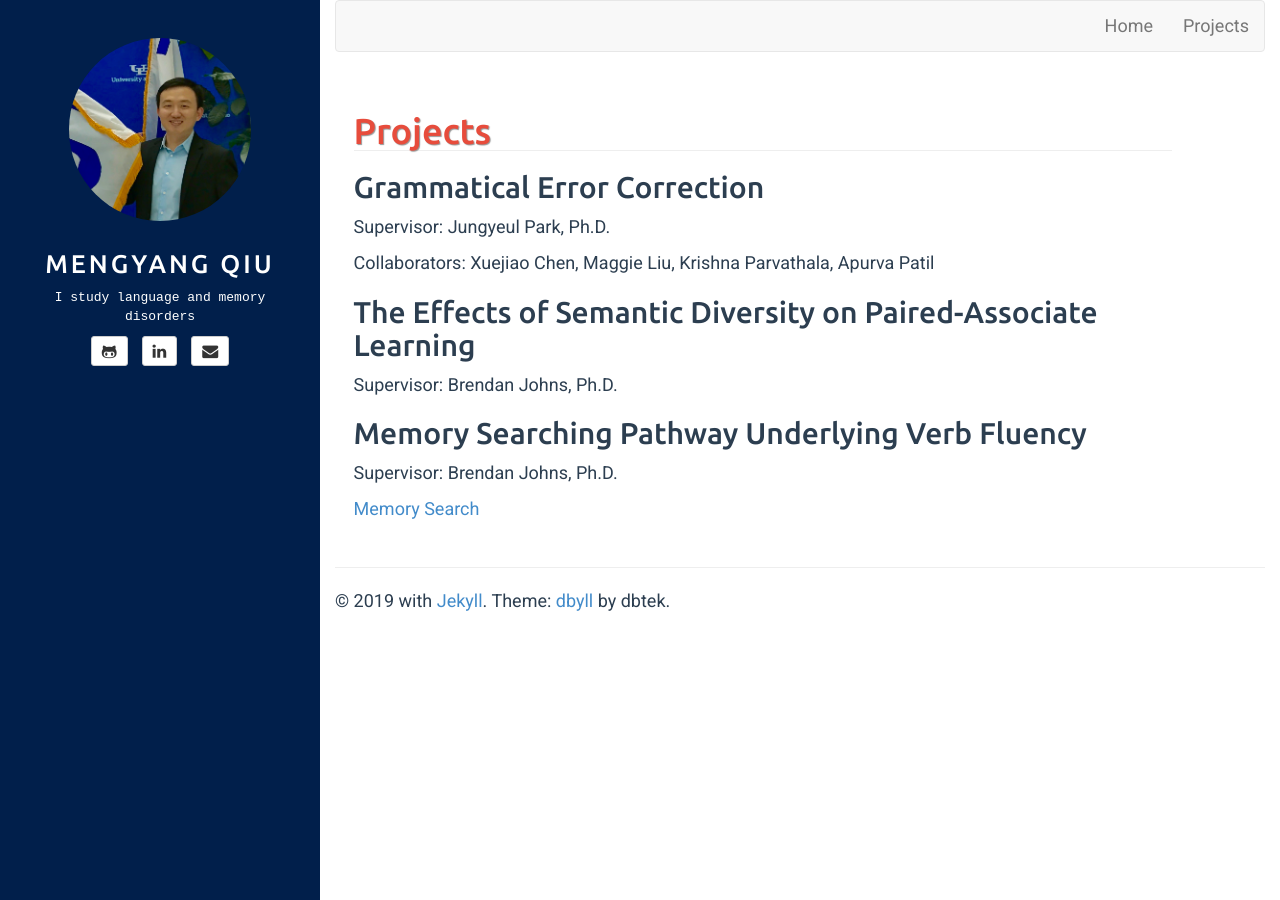
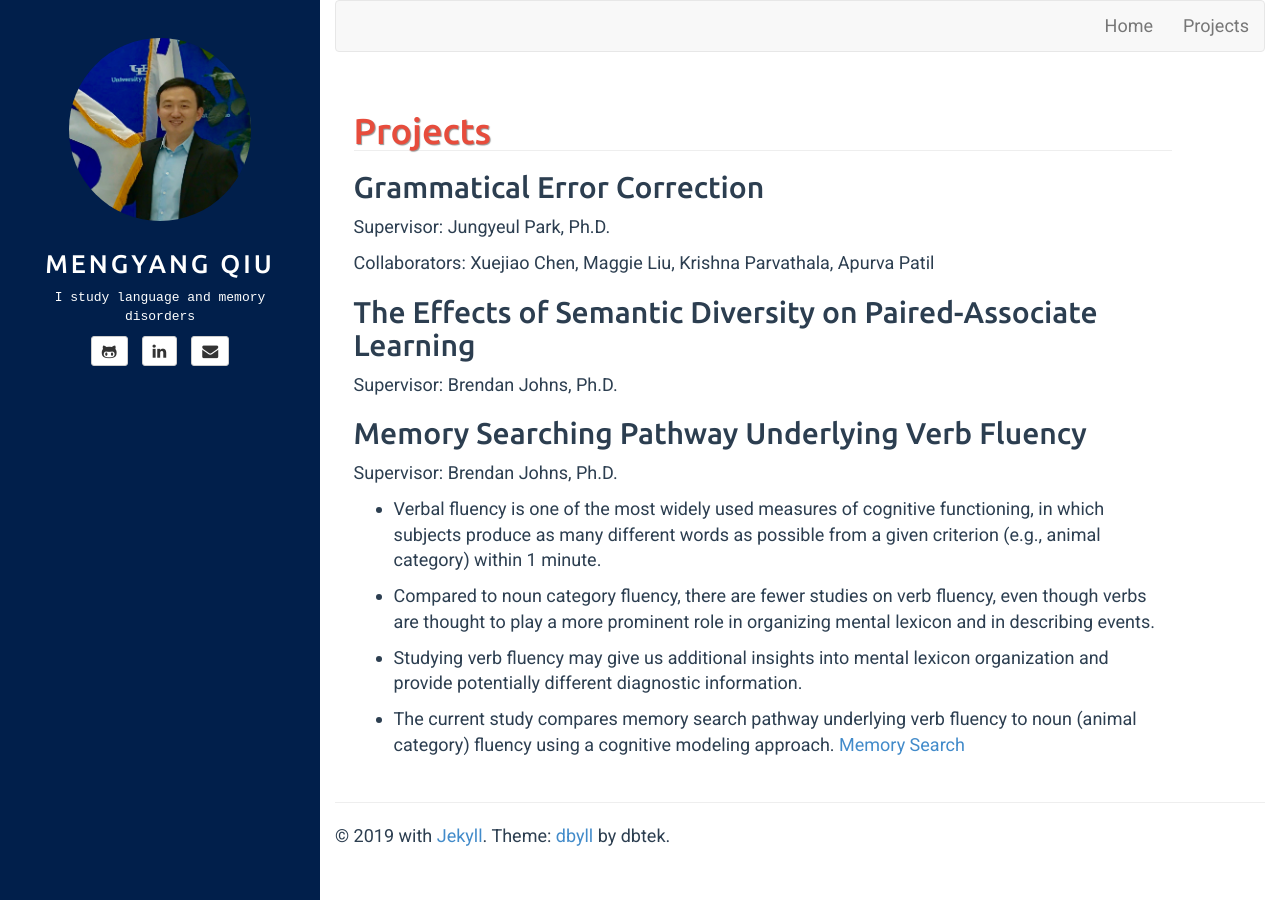
Before and after one commit to mengyangq/mengyangq.github.io, a Jekyll site: the page built from projects.html, in a window 1280 px wide. Built offline with Jekyll 4.4.1, drawn with Linux system fonts in a browser that asks for light colours.

Commit message:
Update projects.md

```diff
--- a/_includes/projects.md
+++ b/_includes/projects.md
@@ -10,5 +10,11 @@ Supervisor: Brendan Johns, Ph.D.
 
 ## Memory Searching Pathway Underlying Verb Fluency
 Supervisor: Brendan Johns, Ph.D.
+- Verbal fluency is one of the most widely used measures of cognitive functioning, in which subjects produce as many different words as possible from a given criterion (e.g., animal category) within 1 minute.
 
+- Compared to noun category fluency, there are fewer studies on verb fluency, even though verbs are thought to play a more prominent role in organizing mental lexicon and in describing events.
+
+- Studying verb fluency may give us additional insights into mental lexicon organization and provide potentially different diagnostic information.
+
+- The current study compares memory search pathway underlying verb fluency to noun (animal category) fluency using a cognitive modeling approach.
 [Memory Search](../pub/Qiu_Johns_ASHA_2018.pdf)
```
